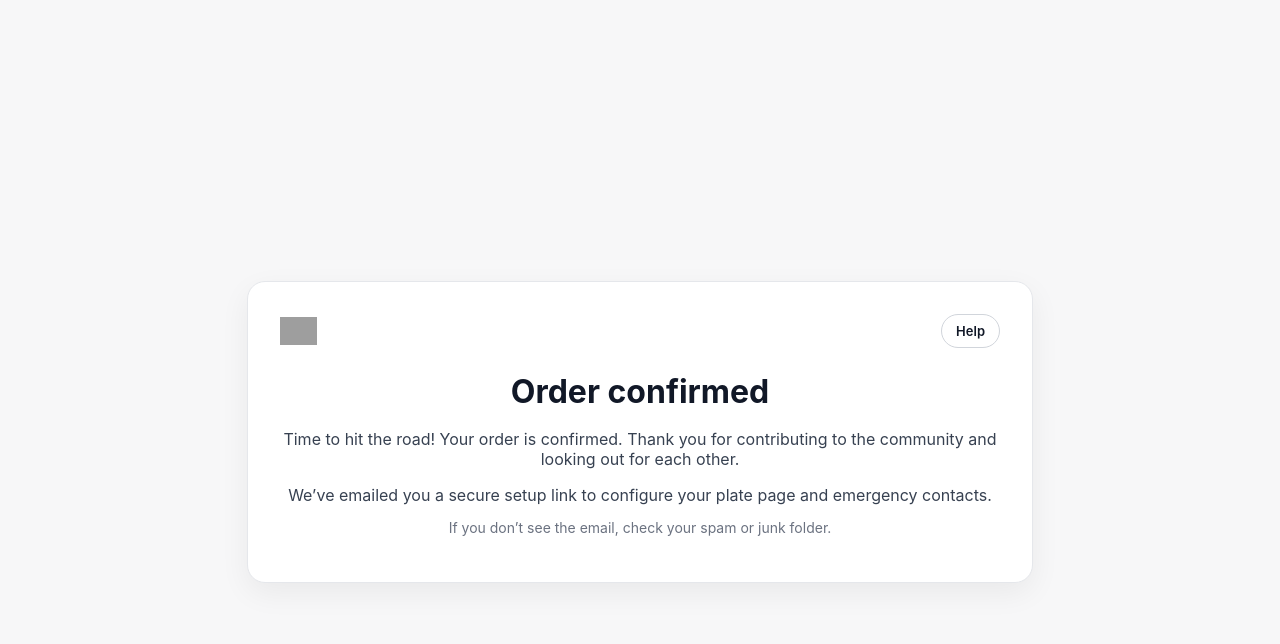
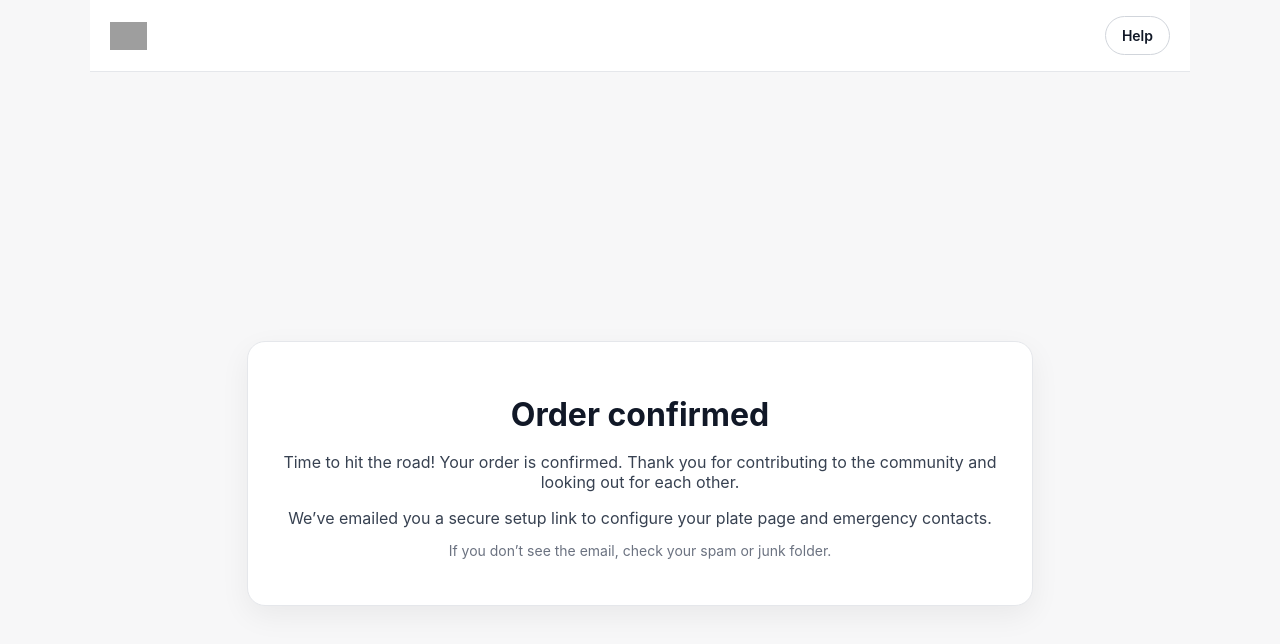
Before and after one commit to Carascan/carascan-platform, a Next.js app: page /order/success in a window 1280 px wide. Shown: the top 644 px of the page. Built offline with nearby package versions, Linux system fonts and the light colour scheme; grey boxes are pictures that could not be loaded.

Commit message:
Move order success logo and help into top banner

```diff
--- a/app/order/success/page.tsx
+++ b/app/order/success/page.tsx
@@ -3,9 +3,70 @@ const LOGO_URL =
 
 export default function Success() {
   return (
+    <>
+      <header
+        style={{
+          position: "sticky",
+          top: 0,
+          zIndex: 50,
+          background: "rgba(255,255,255,0.92)",
+          backdropFilter: "blur(10px)",
+          borderBottom: "1px solid #e5e7eb",
+        }}
+      >
+        <div
+          style={{
+            maxWidth: 1200,
+            margin: "0 auto",
+            padding: "16px 20px",
+            display: "flex",
+            alignItems: "center",
+            justifyContent: "space-between",
+            gap: 16,
+            flexWrap: "wrap",
+          }}
+        >
+          <a
+            href="/"
+            style={{
+              textDecoration: "none",
+              display: "flex",
+              alignItems: "center",
+            }}
+          >
+            <img
+              src={LOGO_URL}
+              alt="Carascan"
+              style={{
+                height: 28,
+                width: "auto",
+                display: "block",
+              }}
+            />
+          </a>
+
+          <a
+            href="/contact"
+            style={{
+              textDecoration: "none",
+              padding: "10px 16px",
+              borderRadius: 999,
+              border: "1px solid #d1d5db",
+              fontSize: 14,
+              fontWeight: 600,
+              color: "#111827",
+              background: "#fff",
+              whiteSpace: "nowrap",
+            }}
+          >
+            Help
+          </a>
+        </div>
+      </header>
+
       <main
         style={{
-        minHeight: "100vh",
+          minHeight: "calc(100vh - 61px)",
           display: "grid",
           placeItems: "center",
           padding: "32px 20px",
@@ -24,43 +85,6 @@ export default function Success() {
             textAlign: "center",
           }}
         >
-        <div
-          style={{
-            display: "flex",
-            alignItems: "center",
-            justifyContent: "space-between",
-            marginBottom: 24,
-            gap: 16,
-          }}
-        >
-          <img
-            src={LOGO_URL}
-            alt="Carascan"
-            style={{
-              height: 28,
-              width: "auto",
-              objectFit: "contain",
-            }}
-          />
-
-          <a
-            href="/contact"
-            style={{
-              textDecoration: "none",
-              padding: "8px 14px",
-              borderRadius: 999,
-              border: "1px solid #d1d5db",
-              fontSize: 13,
-              fontWeight: 600,
-              color: "#111827",
-              background: "#fff",
-              whiteSpace: "nowrap",
-            }}
-          >
-            Help
-          </a>
-        </div>
-
           <h1
             style={{
               fontSize: 32,
@@ -88,8 +112,8 @@ export default function Success() {
               color: "#374151",
             }}
           >
-          We’ve emailed you a secure setup link to configure your plate page and
-          emergency contacts.
+            We’ve emailed you a secure setup link to configure your plate page
+            and emergency contacts.
           </p>
 
           <p
@@ -102,5 +126,6 @@ export default function Success() {
           </p>
         </div>
       </main>
+    </>
   );
 }
```
Lines whose indentation alone changed are shown as unchanged.
